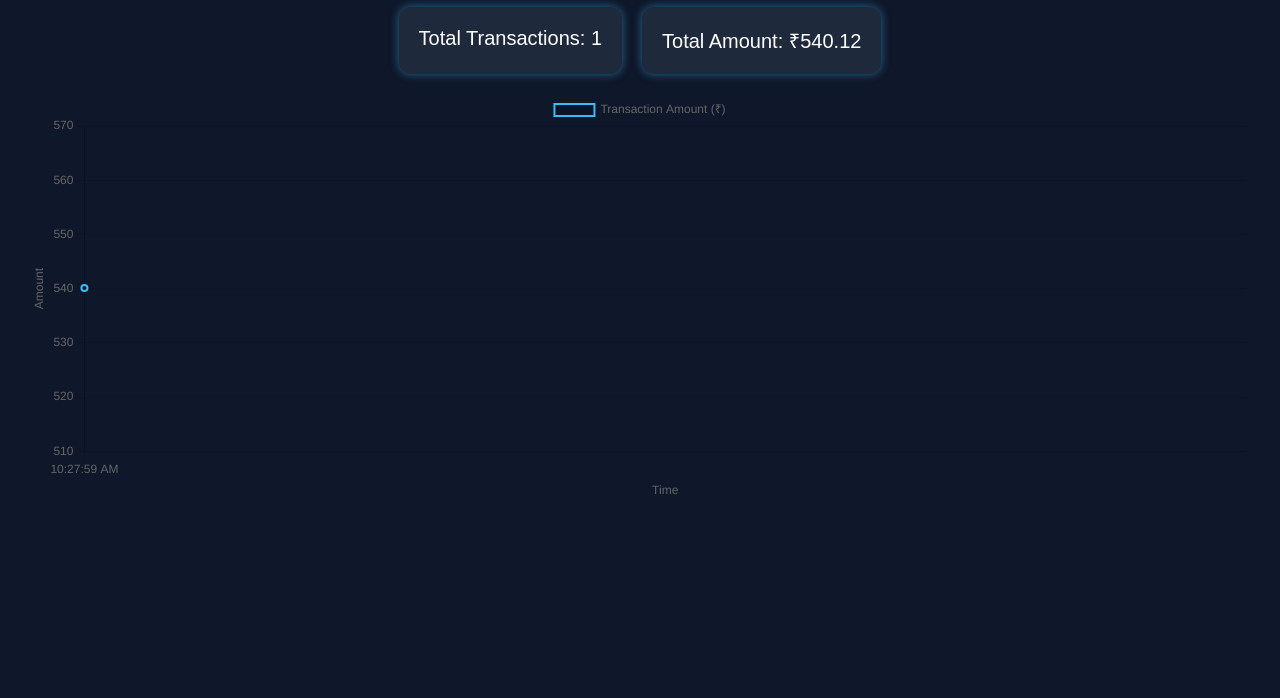
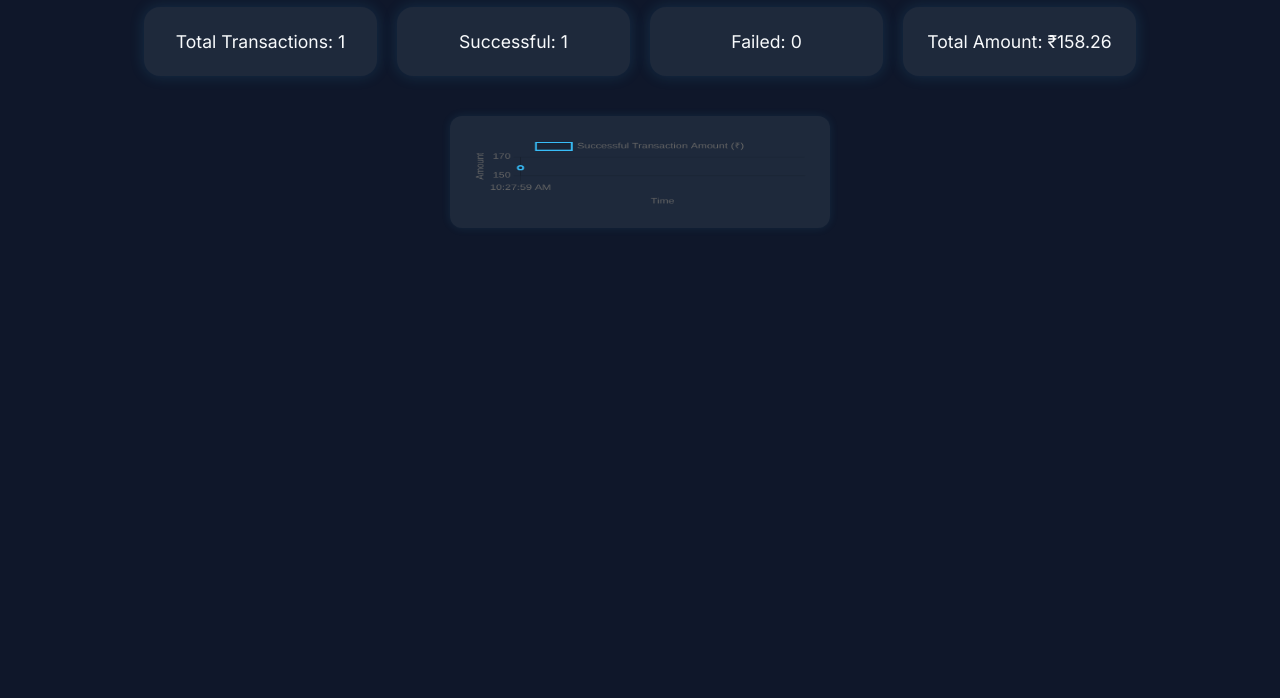
Before and after one commit to Darshansingh797769/Transaction_Monitoring_Dashboard, a plain HTML site: page index.html in a window 1280 px wide. Shown: the part 102-800 px from the top of the page. Drawn offline with nearby package versions, Linux system fonts and the light colour scheme.

Commit message:
Initial commit

```diff
--- a/data.js
+++ b/data.js
@@ -1,9 +1,11 @@
 function simulateTransaction() {
+  const isSuccess = Math.random() > 0.25; // 75% chance of success
   const txn = {
     time: new Date().toLocaleTimeString(),
-    amount: parseFloat((Math.random() * 1000 + 100).toFixed(2)),
+    amount: isSuccess ? parseFloat((Math.random() * 1000 + 100).toFixed(2)) : 0,
+    status: isSuccess ? 'success' : 'failed'
   };
   updateDashboard(txn);
 }
 
-setInterval(simulateTransaction, 3000); // Simulate every 3 seconds
+setInterval(simulateTransaction, 3000);
--- a/index.html
+++ b/index.html
@@ -11,6 +11,8 @@
   <h1>📊 Real-Time Transaction Monitoring</h1>
   <div class="dashboard">
     <div class="kpi" id="total-txns">Total Transactions: 0</div>
+    <div class="kpi" id="success-txns">Successful: 0</div>
+    <div class="kpi" id="failed-txns">Failed: 0</div>
     <div class="kpi" id="total-amount">Total Amount: ₹0</div>
   </div>
 
--- a/script.js
+++ b/script.js
@@ -1,5 +1,7 @@
 let txnData = [];
 let totalAmount = 0;
+let successCount = 0;
+let failCount = 0;
 
 const ctx = document.getElementById('txnChart').getContext('2d');
 const chart = new Chart(ctx, {
@@ -7,7 +9,7 @@ const chart = new Chart(ctx, {
   data: {
     labels: [],
     datasets: [{
-      label: 'Transaction Amount (₹)',
+      label: 'Successful Transaction Amount (₹)',
       data: [],
       borderColor: '#38bdf8',
       borderWidth: 2,
@@ -26,19 +28,28 @@ const chart = new Chart(ctx, {
 
 function updateDashboard(newTxn) {
   txnData.push(newTxn);
-  if (txnData.length > 20) txnData.shift(); // keep chart compact
 
-  totalAmount += newTxn.amount;
+  if (newTxn.status === 'success') {
+    totalAmount += newTxn.amount;
+    successCount++;
+    chart.data.labels.push(newTxn.time);
+    chart.data.datasets[0].data.push(newTxn.amount);
+  } else {
+    failCount++;
+  }
+
+  if (txnData.length > 20) {
+    txnData.shift();
+    if (chart.data.labels.length > 20) {
+      chart.data.labels.shift();
+      chart.data.datasets[0].data.shift();
+    }
+  }
 
   document.getElementById('total-txns').innerText = `Total Transactions: ${txnData.length}`;
+  document.getElementById('success-txns').innerText = `Successful: ${successCount}`;
+  document.getElementById('failed-txns').innerText = `Failed: ${failCount}`;
   document.getElementById('total-amount').innerText = `Total Amount: ₹${totalAmount.toFixed(2)}`;
-
-  chart.data.labels.push(newTxn.time);
-  chart.data.datasets[0].data.push(newTxn.amount);
-  if (chart.data.labels.length > 20) {
-    chart.data.labels.shift();
-    chart.data.datasets[0].data.shift();
-  }
 
   chart.update();
 }
--- a/style.css
+++ b/style.css
@@ -1,26 +1,56 @@
+@import url('https://fonts.googleapis.com/css2?family=Inter:wght@400;600&display=swap');
+
+* {
+  box-sizing: border-box;
+  margin: 0;
+  padding: 0;
+}
+
 body {
-  font-family: Arial, sans-serif;
-  background: #0f172a;
-  color: white;
-  text-align: center;
-  padding: 20px;
+  font-family: 'Inter', sans-serif;
+  background-color: #0f172a;
+  color: #f8fafc;
+  padding: 40px 20px;
 }
 
 h1 {
+  font-size: 2rem;
+  font-weight: 600;
   color: #38bdf8;
+  margin-bottom: 30px;
+  text-align: center;
 }
 
 .dashboard {
-  display: flex;
-  justify-content: center;
+  display: grid;
+  grid-template-columns: repeat(auto-fit, minmax(220px, 1fr));
   gap: 20px;
-  margin: 20px 0;
+  margin-bottom: 40px;
+  padding: 0 10%;
 }
 
 .kpi {
+  background-color: #1e293b;
+  border-radius: 16px;
+  padding: 24px;
+  text-align: center;
+  font-size: 1.1rem;
+  font-weight: 500;
+  box-shadow: 0 0 15px rgba(56, 189, 248, 0.15);
+  transition: all 0.3s ease;
+}
+
+.kpi:hover {
+  background-color: #273449;
+  transform: translateY(-3px);
+  box-shadow: 0 0 20px rgba(56, 189, 248, 0.25);
+}
+
+canvas {
+  max-width: 90%;
+  margin: 0 auto;
   background: #1e293b;
   padding: 20px;
   border-radius: 12px;
-  font-size: 20px;
-  box-shadow: 0 0 10px rgba(56, 189, 248, 0.5);
+  box-shadow: 0 0 10px rgba(56, 189, 248, 0.1);
 }
```
